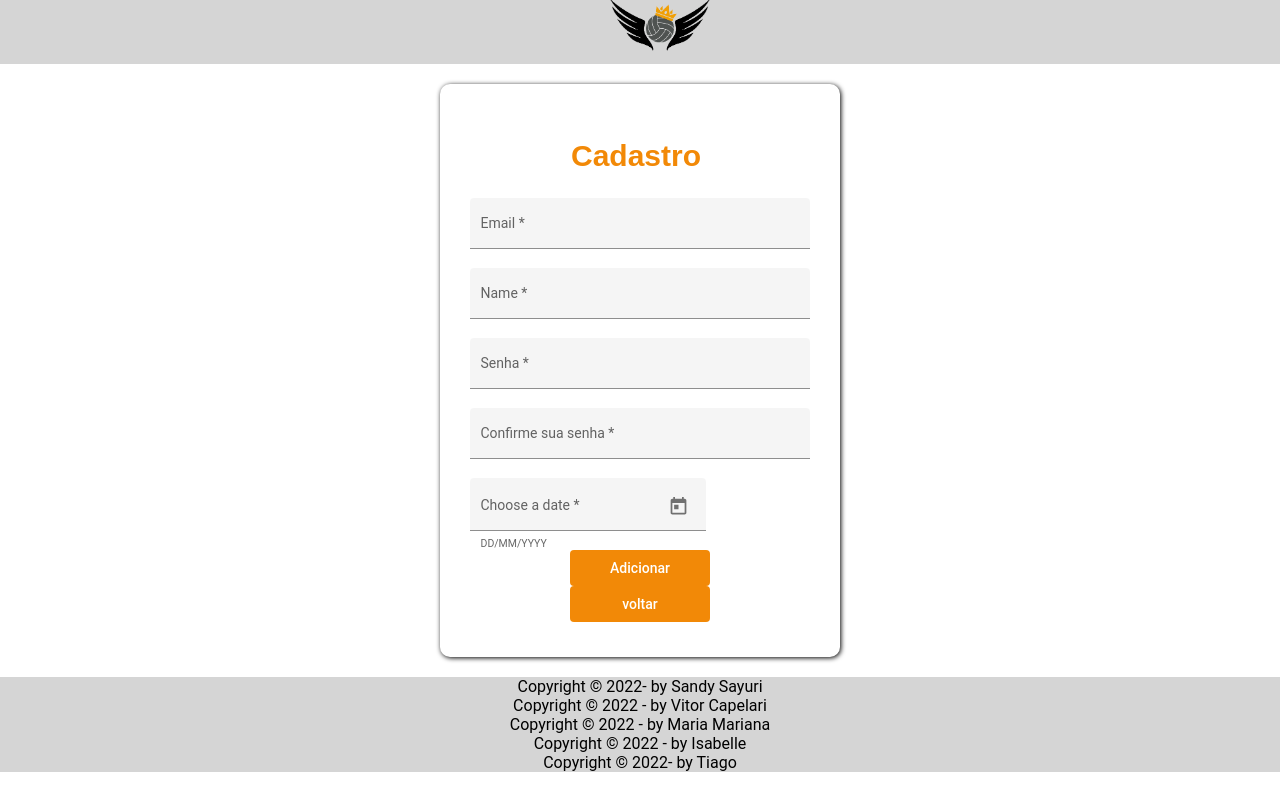
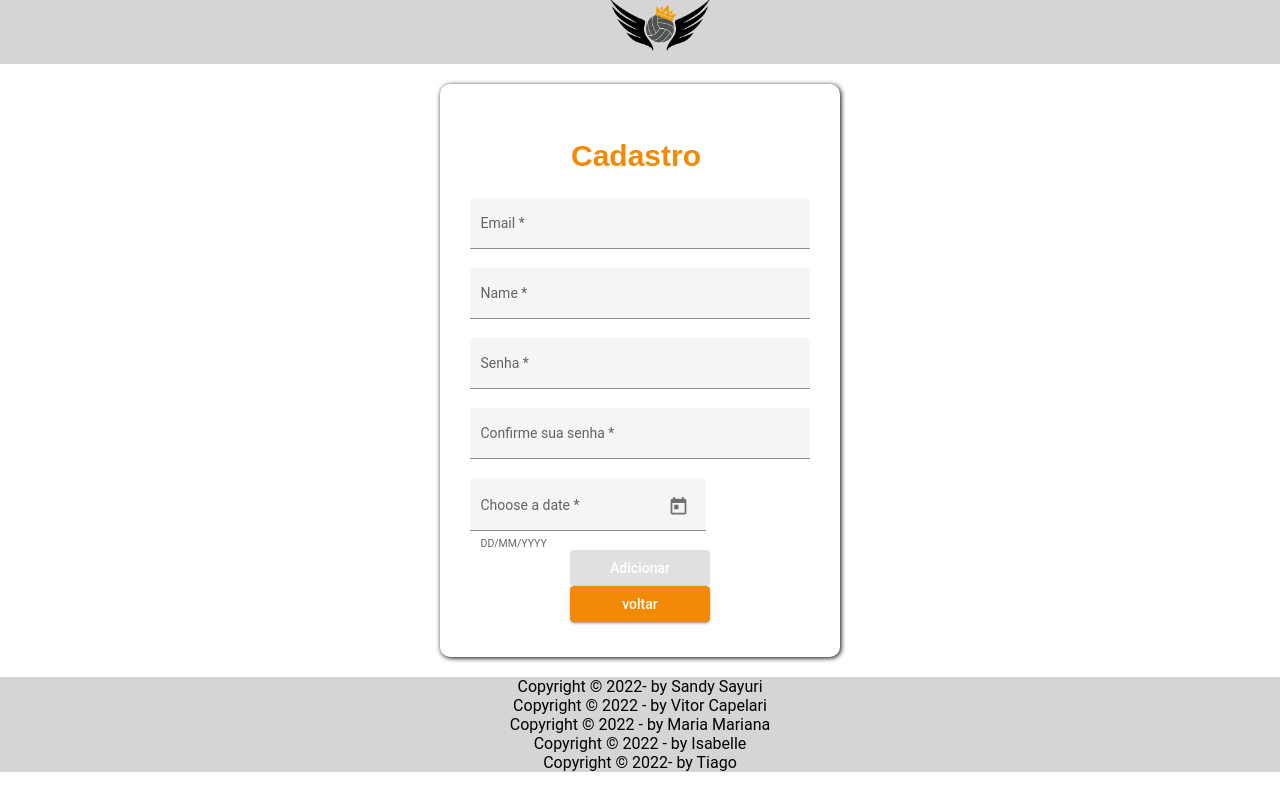
Before and after one commit to Sandy-Sayuri/trabalho_de_comclusao_de_curso, an Angular app in the folder front-1/: page /cadastro in a window 1280 px wide. Built offline with nearby package versions, Linux system fonts and the light colour scheme.

Commit message:
arrumando cadastro

```diff
--- a/front-1/src/app/components/cadastro/cadastro.component.css
+++ b/front-1/src/app/components/cadastro/cadastro.component.css
@@ -36,7 +36,6 @@
     background-color:#F28907 ;
 }
 button{
-    color:#F28907;
     margin-left: 100px;
     width: 10em;
     display: inline-block;
--- a/front-1/src/app/components/cadastro/cadastro.component.html
+++ b/front-1/src/app/components/cadastro/cadastro.component.html
@@ -36,9 +36,14 @@
           <mat-datepicker #picker></mat-datepicker>
         </mat-form-field>
         <div class="button">
-          <button mat-button color="primary" (click)="cadastro(cadastroForm.value)" style="color:white; "class="btn-success">Adicionar
+          <button mat-raised-button
+          color="orenge"
+          [disabled]="cadastroForm.invalid"
+          (click)="cadastro(cadastroForm.value)"
+          style="color:white; "
+          class="btn-success">Adicionar
           </button>
-          <button mat-button color="primary"  routerLink="/login" style="color:white; "class="btn-success">voltar
+          <button mat-raised-button color="primary"  routerLink="/login" style="color:white; "class="btn-success">voltar
           </button>
         </div>
       </form>
--- a/front-1/src/app/components/cadastro/cadastro.component.ts
+++ b/front-1/src/app/components/cadastro/cadastro.component.ts
@@ -40,20 +40,7 @@ export class CadastreComponent implements OnInit {
  cadastro(cadastro: Cadastro) {
   if(cadastro.senha==cadastro.senha2){
     this.date=moment(cadastro.date).format('DDMMYYYY')
-    this.loginService.login().subscribe({
-      next: (retorno:any)=>{
-      for (let i = 1; i < retorno.length; i++)  {
-        console.log(retorno[i].email);
-        if(retorno[i].email!=undefined){
-            if(retorno[i].email!=cadastro.email){
-              this.post=1
-            }else{
-              this.post=0
-              Swal.fire({icon: 'error', title: "Já tem uma conta afiliada e esse email",showConfirmButton:false})
-              break
-            }
-        }
-      }
+     this.post=1
       console.log(this.post,'saida');
           if(this.post==1){
             this.Cadastro =   {
@@ -62,17 +49,18 @@ export class CadastreComponent implements OnInit {
               "birthDate":`${this.date}` ,
               "password":`${cadastro.senha}`
             }
-            console.log(this.post);
 
             this.cadastroService.cadastro(this.Cadastro).subscribe({
-              next: (() => {
-                this.router.navigate(['loguin'])
-
-              })
-            })
-          }
-
-      }})
+                next:(()=>{
+                  this.router.navigate(['loguin'])
+                }),
+          error: (err) => {
+          if(err.error.status==400){
+          Swal.fire({icon: 'error', title: "Email já afiliado a uma conta!"})
+        }
+      }
+    })
+   }
   }
   else{
     this.msgErro='as senhas não são iguais'
--- a/front-1/src/app/shared/services/cadastro.service.ts
+++ b/front-1/src/app/shared/services/cadastro.service.ts
@@ -10,7 +10,6 @@ export class CadastroService {
     constructor(private http: HttpClient){}
 
     cadastro(item:JSON): Observable<any>{
-
 		return this.http.post<any>(`https://tcc2022unip.herokuapp.com/users`, item)
 	}
 
```
